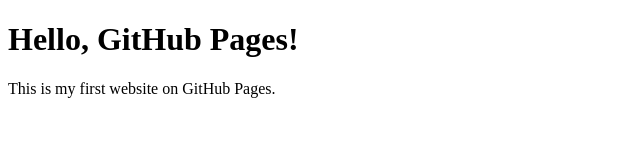
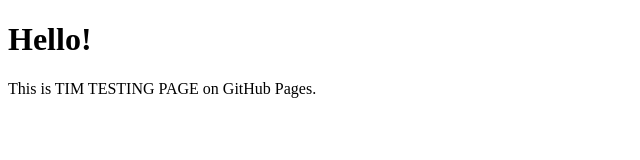
Before and after one commit to timtai1/trendmicro, a plain HTML site: page index.html in a window 1280 px wide. Shown: the whole page, without its empty margins (0-640 px from the left). Drawn offline with Linux system fonts and the light colour scheme.

Commit message:
Update index.html

```diff
--- a/index.html
+++ b/index.html
@@ -4,7 +4,7 @@
   <title>Hello GitHub Pages</title>
 </head>
 <body>
-  <h1>Hello, GitHub Pages!</h1>
-  <p>This is my first website on GitHub Pages.</p>
+  <h1>Hello!</h1>
+  <p>This is TIM TESTING PAGE on GitHub Pages.</p>
 </body>
 </html>
```
